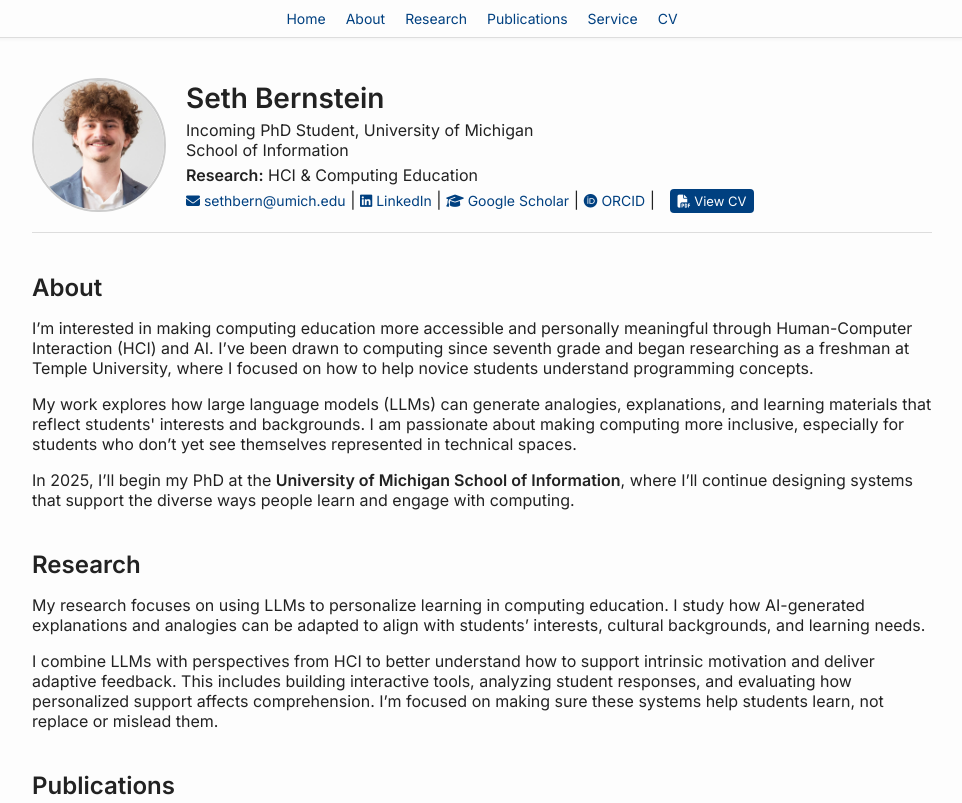
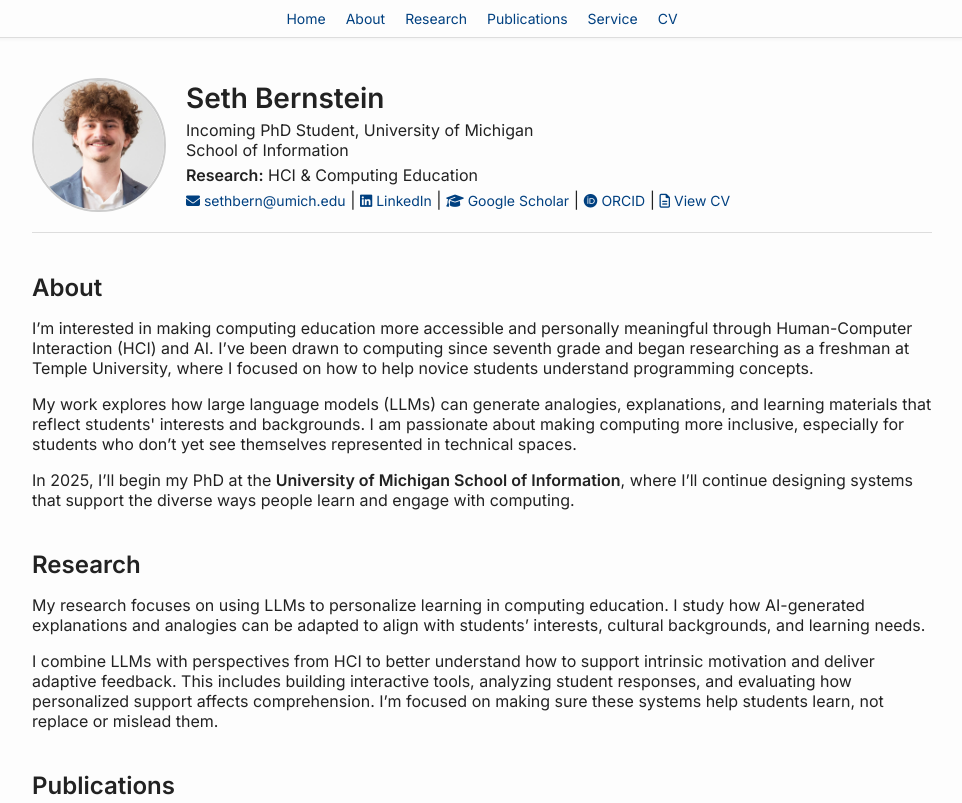
Before and after one commit to sethbern/sethbern.github.io, a plain HTML site: page index.html in a window 1280 px wide. Shown: the top 803 px of the page, without its empty margins (158-1120 px from the left). Drawn offline with Linux system fonts and the light colour scheme.

Commit message:
fix cv button scaling

```diff
--- a/index.html
+++ b/index.html
@@ -40,8 +40,8 @@
                                 class="fas fa-graduation-cap"></i> Google Scholar</a> |
                         <a href="https://orcid.org/0000-0002-7552-5448" target="_blank"><i class="fab fa-orcid"></i>
                             ORCID</a> |
-                        <a class="cv-link" href="assets/cv.pdf" target="_blank" rel="noopener noreferrer"><i
-                                class="fas fa-file-pdf"></i> View CV</a>
+                        <a class="cv-link cv-button" href="assets/cv.pdf" target="_blank" rel="noopener noreferrer"><i
+                                class="fa-regular fa-file-lines"></i> View CV</a>
                     </div>
 
 
--- a/style.css
+++ b/style.css
@@ -60,20 +60,7 @@ h2 {
     margin-bottom: 10px
 }
 
-.social-links .cv-link {
-    margin-left: 10px;
-    padding: 4px 8px;
-    border-radius: 4px;
-    background-color: #004080;
-    color: #fff;
-    font-size: 13px;
-    font-weight: 500;
-    text-decoration: none
-}
 
-.social-links .cv-link:hover {
-    background-color: #002f5f
-}
 
 #publications {
     margin-top: 40px
```
